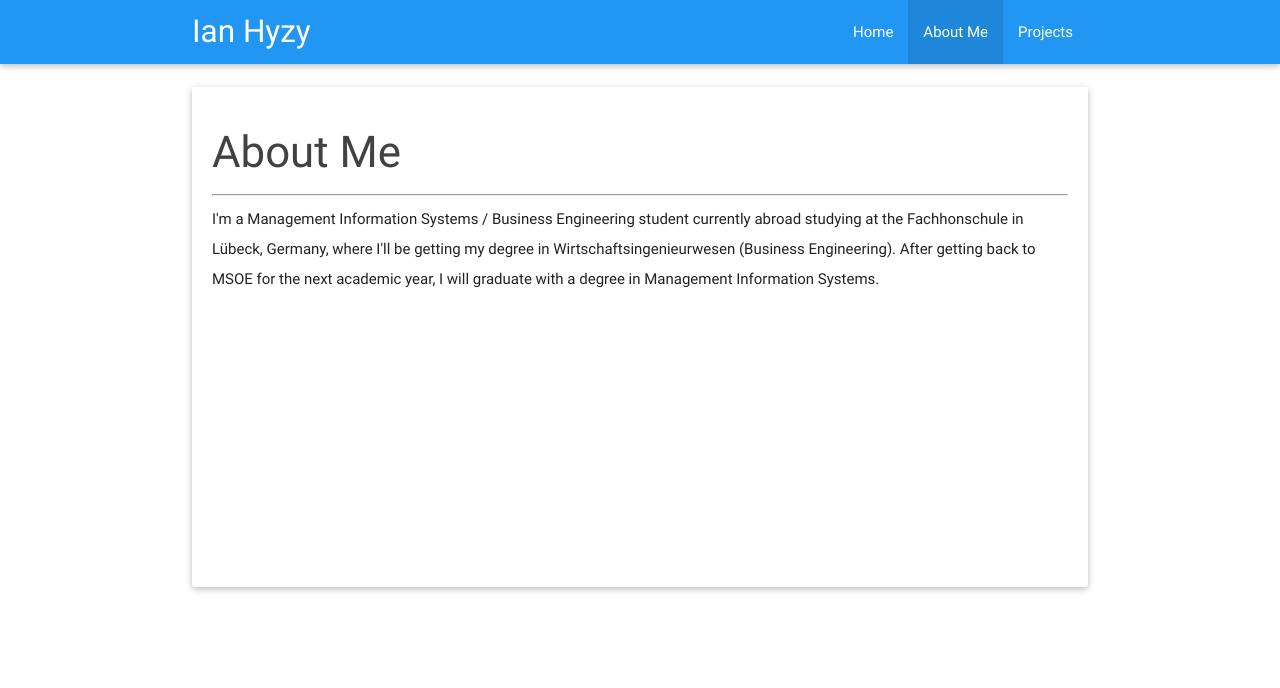
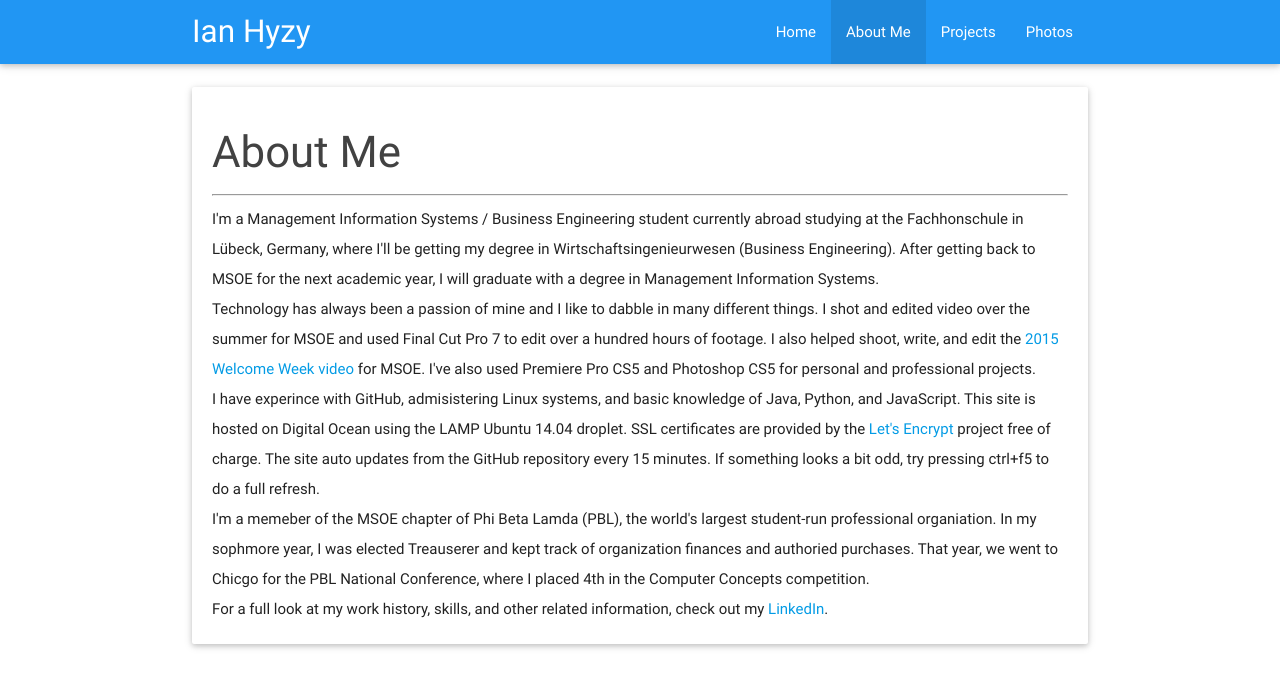
Before and after one commit to ianhyzy/blog.ian.gay, a PHP site: page /pages/aboutme.html in a window 1280 px wide. Shown: the top 688 px of the page. Run offline with PHP 8.4, Linux system fonts and the light colour scheme; some libraries are stand-ins or nearby versions.

Commit message:
readability

```diff
--- a/css/style.css
+++ b/css/style.css
@@ -12,6 +12,7 @@ nav .brand-logo {
 
 p {
   line-height: 2rem;
+  margin: 3rem;
 }
 
 .parallax-container {
@@ -70,6 +71,7 @@ footer.page-footer {
 }
 .card-content {
   min-height: 200px;
+  max-height: 100%;
 }
 .wide {
   width: 100%;
--- a/index.html
+++ b/index.html
@@ -55,7 +55,7 @@
             <div class="card small">
               <div class="card-image">
                 <img src="images/berlin-cover.jpg">
-                <span class="card-title">About Me</span>
+                <span class="card-title shadow">About Me</span>
               </div>
               <div class="card-content">
                 <p>For more information about me, check out my about me page.</p>
@@ -71,7 +71,7 @@
             <div class="card small">
               <div class="card-image">
                 <img src="images/film.jpg">
-                <span class="card-title">Projects</span>
+                <span class="card-title shadow">Projects</span>
               </div>
               <div class="card-content">
                 <p>Check out some of my completed projects</p>
--- a/pages/aboutme.html
+++ b/pages/aboutme.html
@@ -17,15 +17,17 @@
     <div class="nav-wrapper container">
       <a id="logo-container" href="#" class="brand-logo">Ian Hyzy</a>
       <ul class="right hide-on-med-and-down">
-        <li><a href="#">Home</a></li>
+        <li><a href="../index.html">Home</a></li>
         <li class="active"><a href="#">About Me</a></li>
         <li><a href="#">Projects</a></li>
+        <li><a href="germanyphotos.html">Photos</a></li>
       </ul>
 
       <ul id="nav-mobile" class="side-nav">
-        <li><a href="#">Home</a></li>
+        <li><a href="../index.html">Home</a></li>
         <li class="active"><a href="#">About Me</a></li>
         <li><a href="#">Projects</a></li>
+        <li><a href="germanyphotos.html">Photos</a></li>
       </ul>
       <a href="#" data-activates="nav-mobile" class="button-collapse"><i class="material-icons">menu</i></a>
     </div>
@@ -36,8 +38,8 @@
       <div class="row">
         <div class="col s12 m12 l12">
           <div class="valign-wrapper me">
-            <div class="card large wide">
-              <div class="card-content">
+            <div class="card wide">
+              <div class="fullcard-text card-content">
                 <h3 class="grey-text text-darken-3">About Me</h3>
                 <hr>
                 <p>
@@ -45,11 +47,13 @@
                   Germany, where I'll be getting my degree in Wirtschaftsingenieurwesen (Business Engineering). After getting
                   back to MSOE for the next academic year, I will graduate with a degree in Management Information Systems.
                 </p>
+
                 <p>
                   Technology has always been a passion of mine and I like to dabble in many different things. I shot and edited video over
                   the summer for MSOE and used Final Cut Pro 7 to edit over a hundred hours of footage. I also helped shoot,
                   write, and edit the <a href="https://www.youtube.com/watch?v=_oa0i2uJFSo" target="_blank">2015 Welcome Week video</a>                  for MSOE. I've also used Premiere Pro CS5 and Photoshop CS5 for personal and professional projects.
                 </p>
+
                 <p>
                   I have experince with GitHub, admisistering Linux systems, and basic knowledge of Java, Python, and JavaScript. This site
                   is hosted on Digital Ocean using the LAMP Ubuntu 14.04 droplet. SSL certificates are provided by the
@@ -72,9 +76,6 @@
             </div>
           </div>
         </div>
-        <div class="col s12 m12 l8">
-
-        </div>
       </div>
     </div>
   </div>
--- a/pages/germanyphotos.html
+++ b/pages/germanyphotos.html
@@ -78,7 +78,7 @@
                 <p>Travemünde is a resort town an hour north of Lübeck that has miles of sandy, sunny beaches.</p>
               </div>
               <div class="card-action">
-                <a href="#">Click here</a>
+                <a href="#">View on Google Photos</a>
               </div>
             </div>
           </div>
```
